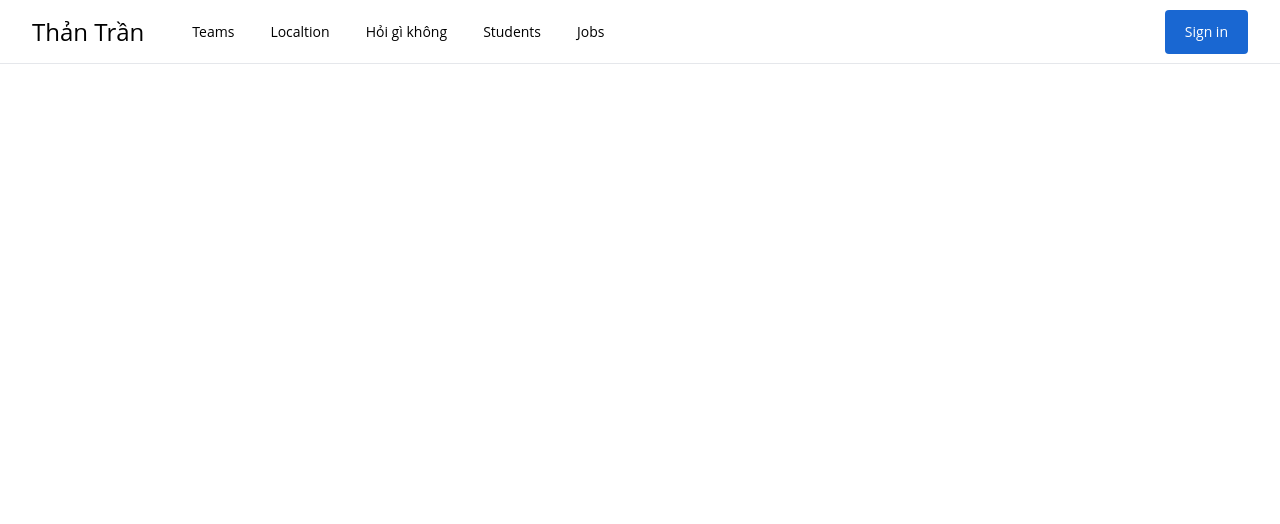
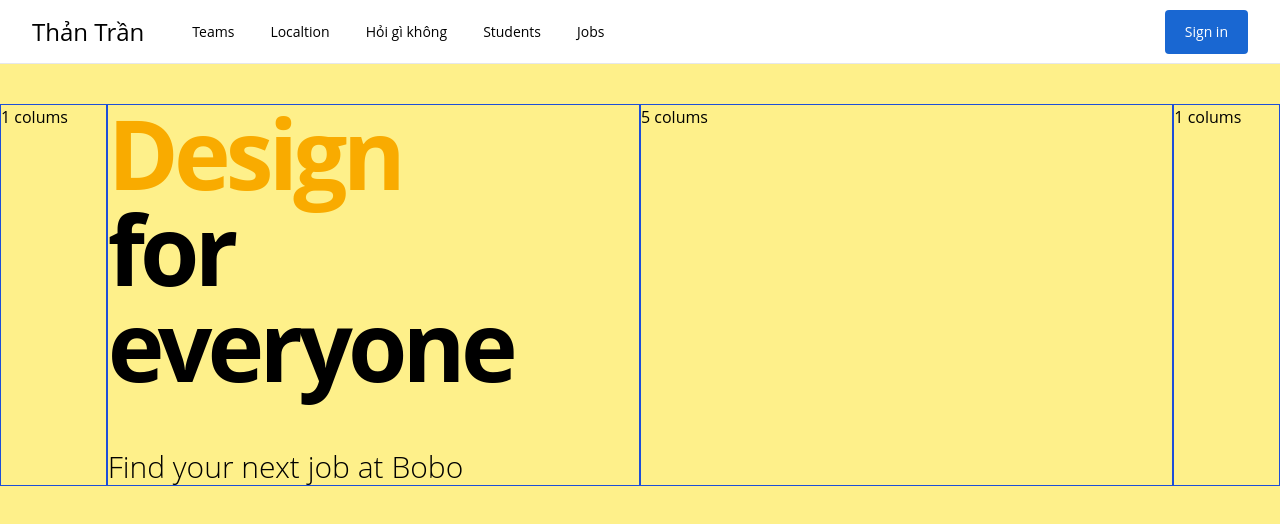
Before and after one commit to Thandinhcong/VueJs, a Vue app in the folder projectVue/: page / in a window 1280 px wide. Shown: the top 524 px of the page. Built offline with nearby package versions, Linux system fonts and the light colour scheme.

Commit message:
build title

```diff
--- a/projectVue/src/App.vue
+++ b/projectVue/src/App.vue
@@ -1,13 +1,16 @@
 <template>
   <MainNav/>
+  <TheHero/>
 </template>
 
 <script  lang="ts">
-import MainNav from "./components/MainNav.vue"
+import MainNav from "./components/MainNav.vue";
+import TheHero from "./components/TheHero.vue";
 export default{
   name:"App",
   components:{
     MainNav,
+    TheHero
   }
 }
 </script>
--- a/projectVue/src/components/MainNav.vue
+++ b/projectVue/src/components/MainNav.vue
@@ -24,6 +24,14 @@ export default {
             isLoggedIn: false
         }
     },
+    computed:{
+headerHeightClass(){
+    return {
+        "h-16":!this.isLoggedIn,// true
+        "h-32":this.isLoggedIn // false
+    }
+}
+    },
     methods: {
         loginUser() {
             this.isLoggedIn = true;
@@ -33,18 +41,14 @@ export default {
 </script>
 
 <template>
-<header class="w-full text-sm">
+<header :class="['w-full','text-sm',headerHeightClass]">
     <div class="fixed left-0 top-0  w-full h-16 bg-white
     ">
         <div class="flex flex-nowrap h-full border-b border-solid border-brand-gray-100 px-8">
             <a v-bind:href="url" class="flex h-full items-center text-2xl">{{ company }}</a>
             <nav class="ml-12 h-full">
                 <ul class="flex h-full list-none">
-                    <li
-                    class="ml-9 h-full first:ml-0"
-                    v-for="menuItem  of menuItems"
-                     :key="menuItem"
-                     >
+                    <li class="ml-9 h-full first:ml-0" v-for="menuItem  of menuItems" :key="menuItem">
                         <a href="" class="flex h-full items-center py-2.5 ">{{ menuItem }}</a>
                     </li>
 
@@ -52,15 +56,10 @@ export default {
             </nav>
             <div class="ml-auto flex h-full items-center">
                 <ProfileImage v-if="isLoggedIn" />
-                <ActionButton
-                 v-else text="Sign in"
-                  @click="loginUser"
-                   type="primary"
-
-                   />
+                <ActionButton v-else text="Sign in" @click="loginUser" type="primary" />
             </div>
         </div>
-<TheSubNav v-if="isLoggedIn"/>
+        <TheSubNav v-if="isLoggedIn" />
     </div>
 </header>
 </template>
--- /dev/null
+++ b/projectVue/src/components/TheHeadline.vue
@@ -0,0 +1,68 @@
+<template>
+<section>
+    <h1 class="mb-14 text-8xl font-bold tracking-tighter">
+        <span :class="actionClass">
+            {{ actions }}
+        </span>
+        <br>
+        for everyone</h1>
+    <h2 class="text-3xl font-light">Find your next job at Bobo</h2>
+</section>
+</template>
+
+<script lang="ts">
+export default {
+    name: "TheHeadline",
+    data() {
+        return {
+            actions: "Build",
+            interval: null as any,
+        }
+    },
+    computed: {
+        actionClass() {
+            return {
+                build: this.actions === 'Build',
+                create: this.actions === 'Create',
+                design: this.actions === 'Design',
+                code: this.actions === 'Code',
+            }
+        }
+    },
+    created() {
+        this.changeTitle();
+    },
+    beforeUnmount() {
+        clearInterval(this.interval);
+    },
+    methods: {
+        changeTitle() {
+            this.interval = setInterval(() => {
+                const actions = ['Build', 'Create', 'Design', 'Code'];
+                const currentActionIndex = actions.indexOf(this.actions);
+                const nextActionIndex = (currentActionIndex + 1) % 4;
+                const nextAction = actions[nextActionIndex]
+                this.actions = nextAction
+            }, 2000)
+        }
+    }
+}
+</script>
+
+<style scoped>
+.build {
+    color: #1a73e8;
+}
+
+.create {
+    color: #34a835;
+}
+
+.design {
+    color: #f9ab00;
+}
+
+.code {
+    color: #d93025;
+}
+</style>
--- /dev/null
+++ b/projectVue/src/components/TheHero.vue
@@ -0,0 +1,42 @@
+<template>
+<main>
+    <section class="flex h-screen flex-col  bg-yellow-200 pt-10 pb-20">
+        <div class="grid grid-cols-12">
+
+            <div class="col-span-1 col-start-1 border border-blue-700">
+                1 colums
+            </div>
+
+            <div class="col-span-5 col-start-2 border border-blue-700">
+               <the-headline/>
+            </div>
+
+            <div class="col-span-5 col-start-7 border border-blue-700">
+                5 colums
+            </div>
+            <div class="col-span-1 col-start-12 border border-blue-700">
+                1 colums
+            </div>
+
+        </div>
+    </section>
+</main>
+</template>
+
+<script lang="ts">
+import TheHeadline from './TheHeadline.vue';
+export default {
+    name: "TheHero",
+    components:{
+        TheHeadline
+    }
+    ,
+    beforeCreate() {
+        console.log("components is about created");
+    },
+    created(){
+        console.log("has been created");
+
+    },
+}
+</script>
```
